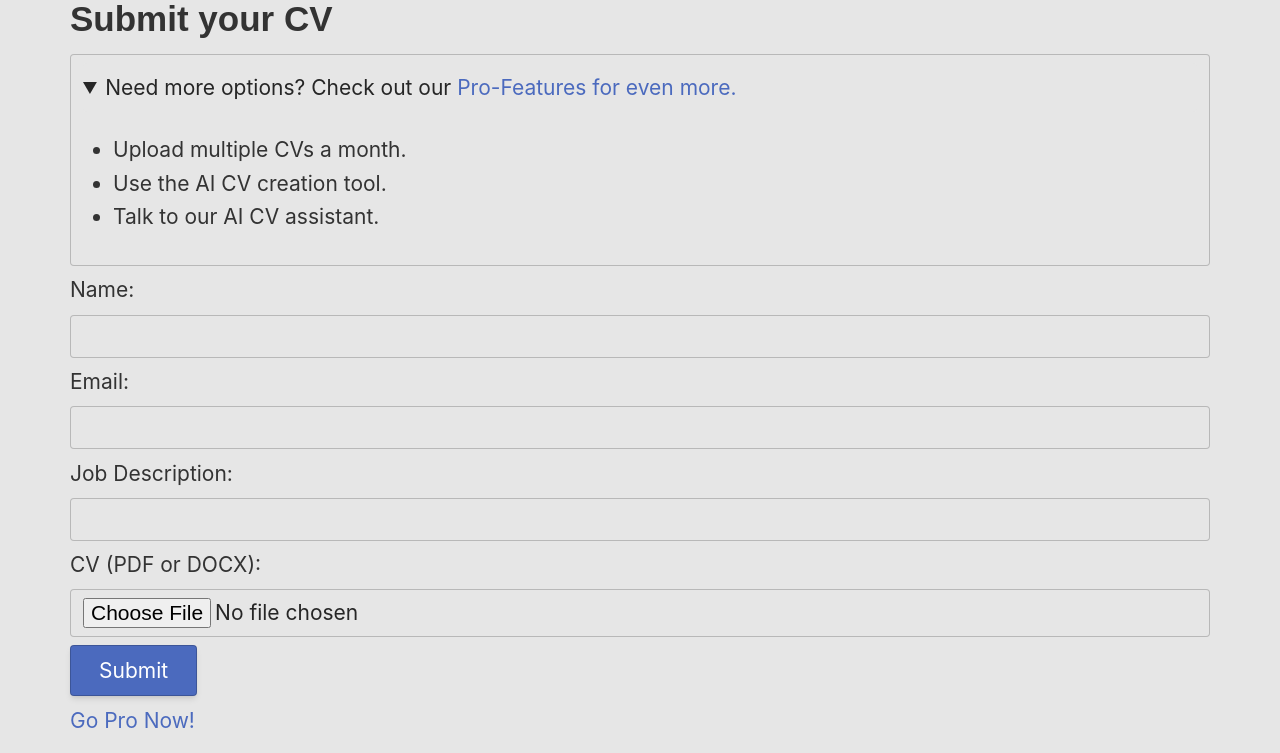
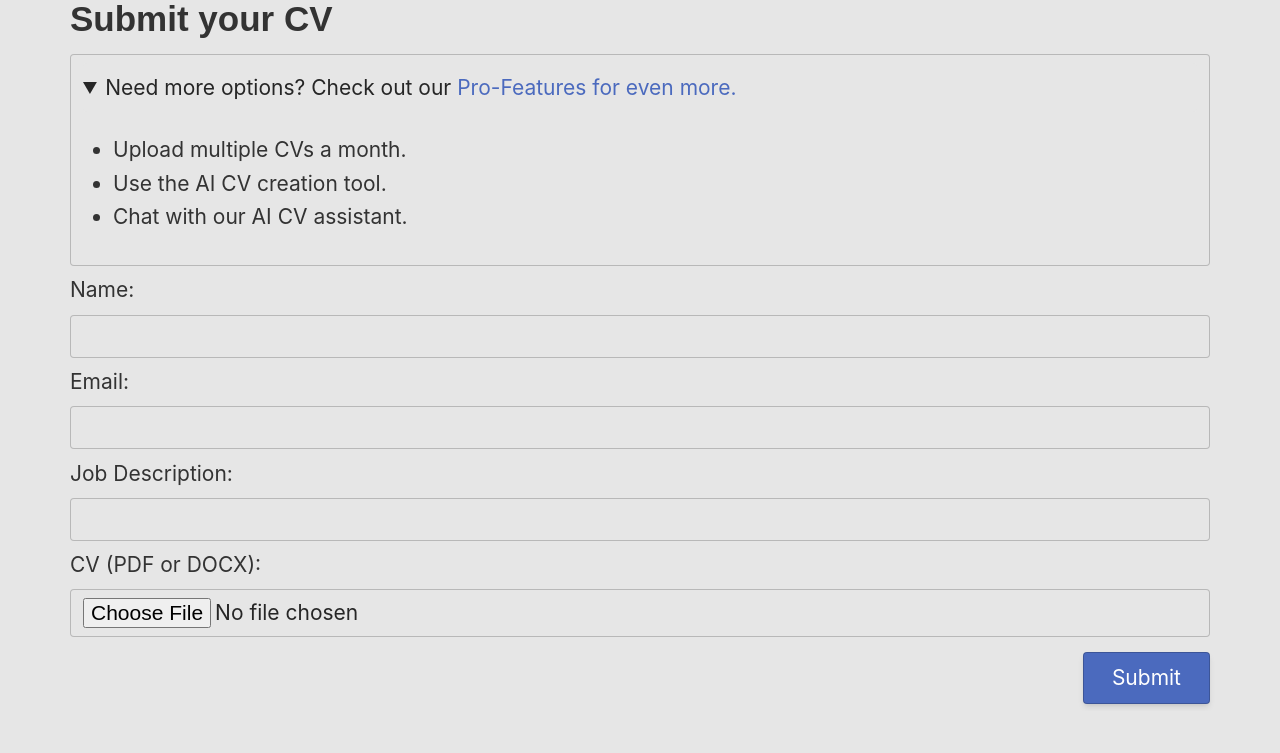
Before and after one commit to Startr/WEB-flask, a Flask app: page /free_page in a window 1280 px wide, after a click that opens the changed part. Shown: the part 373-1126 px from the top of that part. After the commit the page ends 1084 px from the top of that part, so only its background shows below. Run offline with Flask 3, Linux system fonts and the light colour scheme; the visitor is signed in with stand-in values (Sample User, id 1); the page is wider than the window, and the part outside it is not shown; some libraries are stand-ins or nearby versions; some web fonts are replaced.

Commit message:
Smooth page transitions and cleaned interface

```diff
--- a/app.py
+++ b/app.py
@@ -25,6 +25,8 @@ app = Flask(__name__, static_url_path='')
 app.secret_key = os.getenv("FLASK_SECRET_KEY")
 
 app.config.from_mapping(config)
+
+
 
 db = SQLAlchemy(app)
 
@@ -216,7 +218,7 @@ def free_page():
             cv_filename = f"{email_filename}.{cv_sufix}"
             cv.save(os.path.join('uploads', cv_filename))
 
-        return swuped('Your application has been submitted.', link="/?submit_new_CV.", message="Submit another application.")
+        return swuped('Your application has been submitted.', link="/free_page?submit_new_CV.", message="Submit another application.")
 
     return render_template('free_page.html', message=request.args.get('message'))
 
@@ -226,7 +228,7 @@ def free_page():
 @login_required
 def pro_page():
     if current_user.account_type == 'pro':
-        return swuped('This is the pro page. ' + str(current_user), link="/dashboard", message="Go to the dash")
+        return swuped('This is the pro page ' + str(current_user.name) + '.', link="/dashboard", message="Go to the dash")
 
     else:
         return redirect(url_for('upgrade'))
--- a/contacts.csv
+++ b/contacts.csv
@@ -7,3 +7,4 @@ Alexander Somma,asomma@startr.ca
 Alexander Somma,asomma@startr.ca,This is a test job I don't really want it...
 Alexander Somma,admin@openco.ca,This is a test job I don't really want it...
 Alexander Somma,admin@openco.ca,This is a test job I don't really want it...
+Alexander Somma,admin@startr.ca,stuffy
--- a/templates/free_page.html
+++ b/templates/free_page.html
@@ -10,10 +10,10 @@ block content %}
   <ul>
     <li>Upload multiple CVs a month.</li>
     <li>Use the AI CV creation tool.</li>
-    <li>Talk to our AI CV assistant.</li>
+    <li>Chat with our AI CV assistant.</li>
   </ul>
 </details>
-<form action="/#submit" method="POST" enctype="multipart/form-data">
+<form action="/free_page#submit" method="POST" enctype="multipart/form-data">
   <label for="name">Name:</label>
   <input type="text" id="name" name="name" required />
   <label for="email">Email:</label>
@@ -27,8 +27,7 @@ block content %}
   />
   <label for="cv">CV (PDF or DOCX):</label>
   <input type="file" id="cv" name="cv" accept=".pdf,.docx" required />
-  <input type="submit" value="Submit" />
+  <input style="float: right; margin-right: 0;" type="submit" value="Submit" />
 </form>
 
-<a href="/pro_page">Go Pro Now!</a>
 {% endblock %}
--- a/templates/login.html
+++ b/templates/login.html
@@ -10,6 +10,7 @@ content %}
   <input type="email" id="email" name="email" required />
   <label for="password">Password</label>
   <input type="password" id="password" name="password" required />
-  <input type="submit" value="Login" />
+  <a href="/register">Create an account</a>
+  <input style="float: right; margin-right: 0;" type="submit" value="Login" />
 </form>
 {% endblock %}
--- a/templates/register.html
+++ b/templates/register.html
@@ -12,6 +12,6 @@ content %}
   <input type="text" id="name" name="name" required />
   <label for="password">Password</label>
   <input type="password" id="password" name="password" required />
-  <input type="submit" value="Register" />
+  <input style="float: right; margin-right: 0;" type="submit" value="Register" />
 </form>
 {% endblock %}
```
